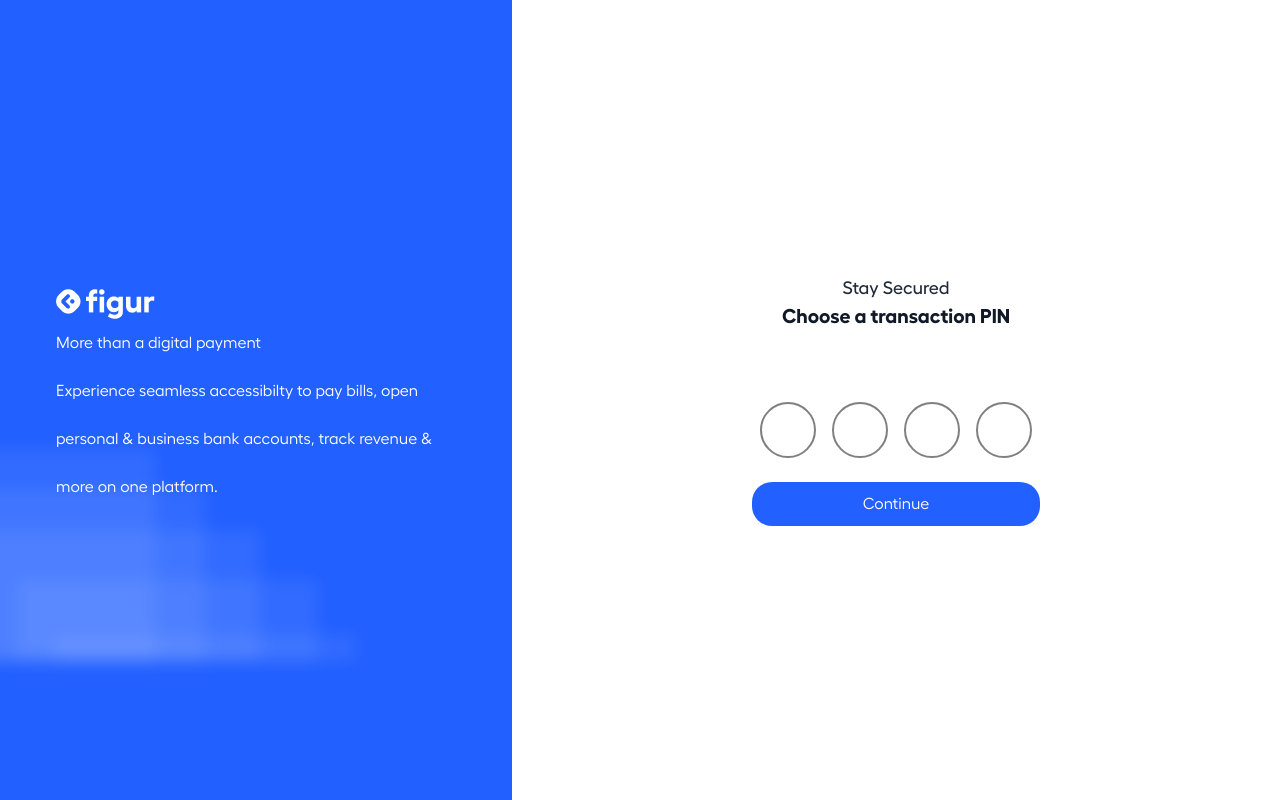
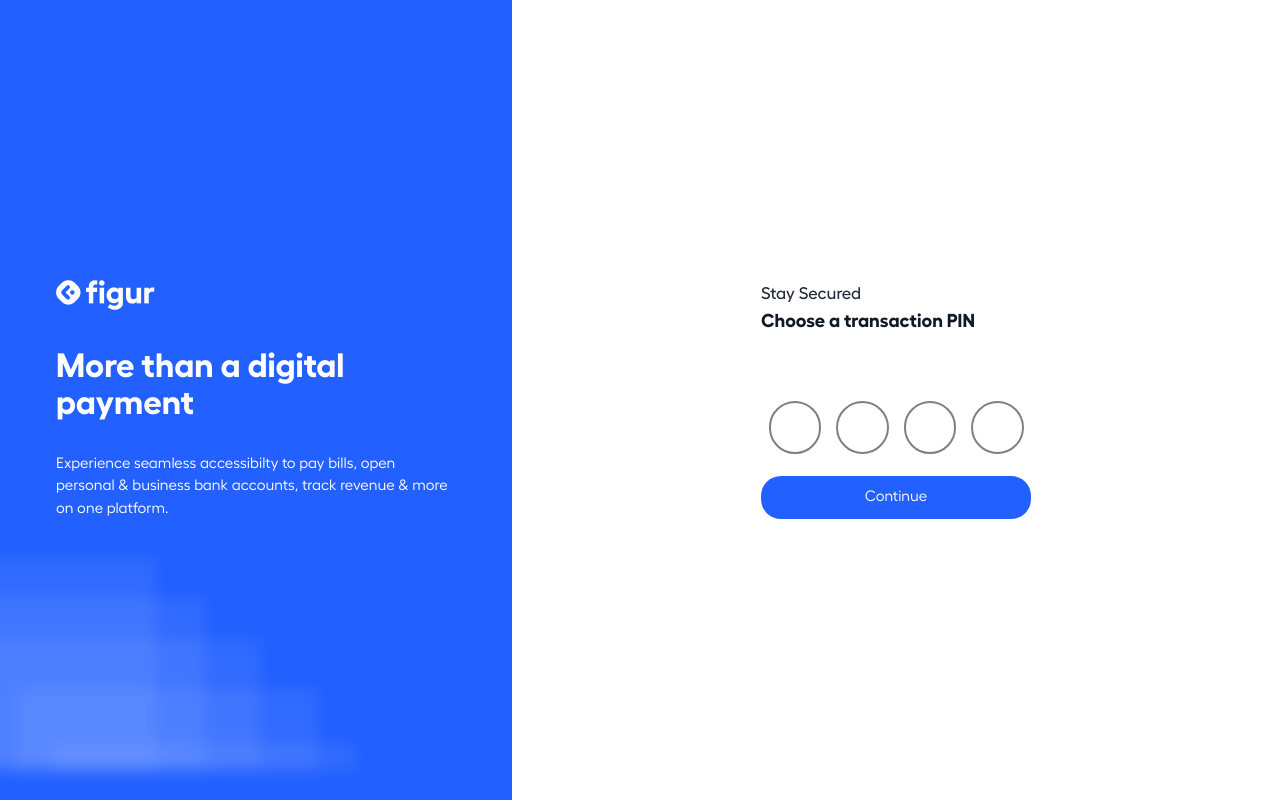
Before and after one commit to Emeka-Okpaleke/figur-signup, a React (Create React App) app: page / in a window 1280 px wide. Both pictures are taken after a click on the button "Login". Built offline with nearby package versions, Linux system fonts and the light colour scheme.

Commit message:
font size and spacing adjusted at PersonalDetails.js

```diff
--- a/src/App.css
+++ b/src/App.css
@@ -87,6 +87,9 @@
   src: url("./fonts/Hellix-Black.woff");
 }
 
+*{
+  font-size: 15px;
+}
 
 body{
   font-family: "Hellix", sans-serif;
--- a/src/components/Otp.js
+++ b/src/components/Otp.js
@@ -7,7 +7,7 @@ const Otp = ({ OtpLink }) => {
     return (
         <div className="flex items-center justify-center min-h-screen 2xl:justify-start">
             <div className="w-full max-w-lg p-6 rounded-lg">
-                <div className="text-center mb-6">
+                <div className="mb-6">
                     <p className="text-lg font-medium text-gray-800">Stay Secured</p>
                     <h2 className="text-xl font-bold text-gray-900">Choose a transaction PIN</h2>
                 </div>
--- a/src/components/PersonalDetail.js
+++ b/src/components/PersonalDetail.js
@@ -38,7 +38,7 @@ const PersonalDetails = ({ personalLink }) => {
                         </TextBox>
 
                         <small>By clicking sign up, you agree to our <a href="/" style={{ font: 'semibold' }}>Terms</a> and <a href="/" style={{ font: "semibold" }}>Policies</a></small>
-                        <div className="link"><a href="/">Forgot Password</a></div>
+
                         <div className="submit-div" style={{ display: "flex", justifyContent: "center" }}>
                             <Button>Sign up</Button>
                         </div>
--- a/src/components/blueHalf.js
+++ b/src/components/blueHalf.js
@@ -11,13 +11,13 @@ const BlueHalf = () => {
                     <img src= {figur} alt="" />
                 </div>
                 <div className="blueHeaderText">
-                    <h2>More than a digital payment</h2>
+                    <h2 className="text-2xl lg:text-4xl font-bold text-white mt-10">More than a digital payment</h2>
                 </div>
                 <div className="blueParagraph">
-                    <p>Experience seamless accessibilty to pay bills, open personal & business bank accounts, track revenue & more on one platform.</p>
+                    <p className="leading-6 mt-8">Experience seamless accessibilty to pay bills, open personal & business bank accounts, track revenue & more on one platform.</p>
                 </div>
                 <div className="blur" >
-                    <img src={blur} alt="" style={{position:"absolute", bottom:"-150px", left:"-100px"}}/>
+                    <img src={blur} alt="" style={{position:"absolute", bottom:"-250px", left:"-100px"}}/>
                 </div>
             </div>
 
```
